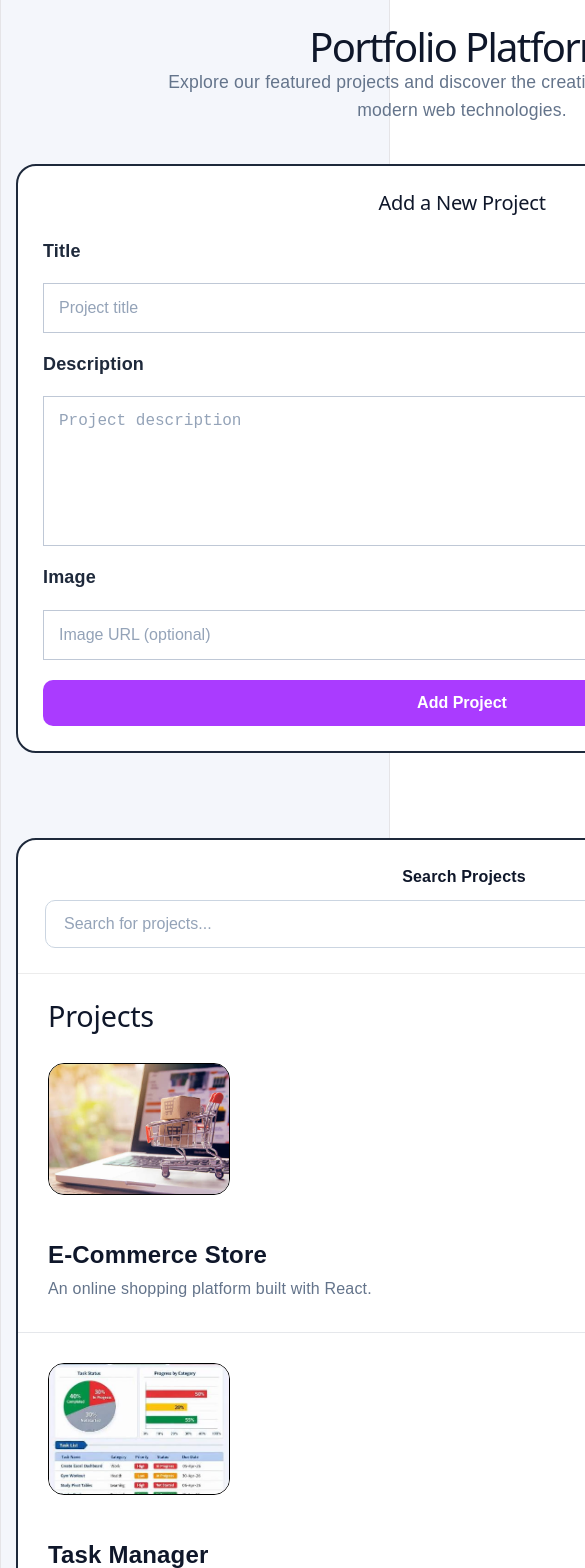
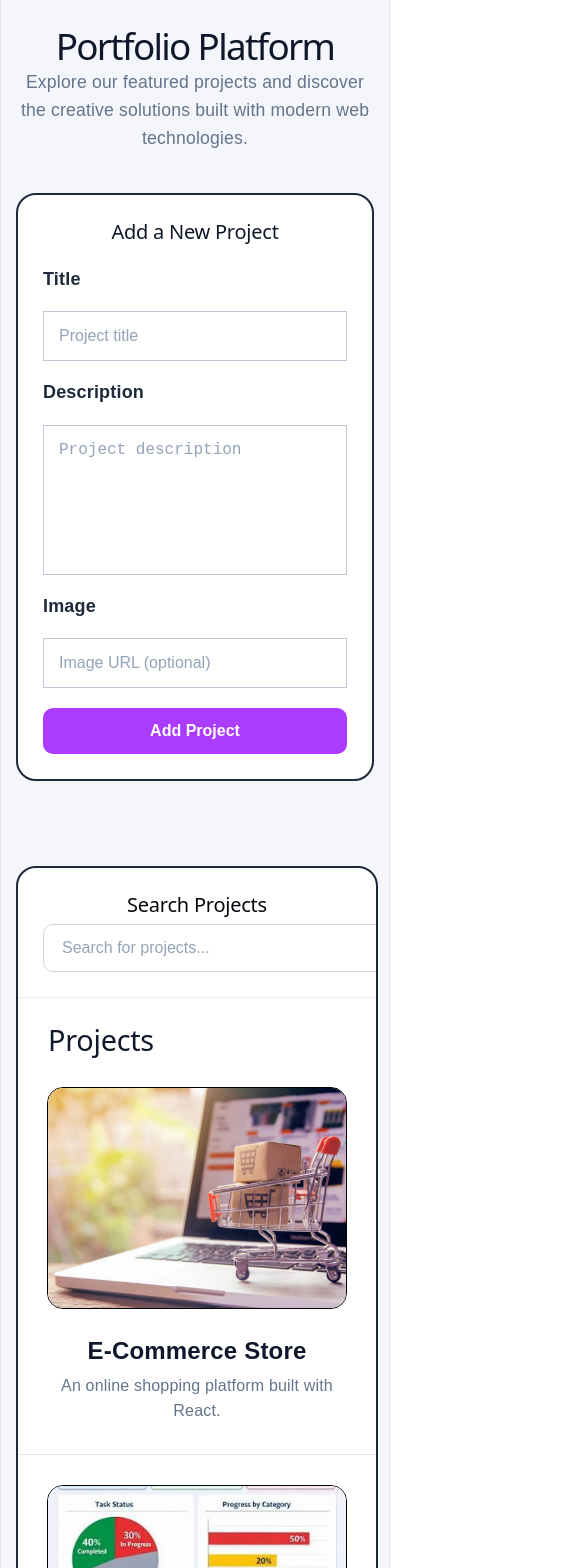
Before and after one commit to modidi/portfolio-platform, a React (Vite) app: page / in a window 390 px wide. Shown: the top 1568 px of the page, 585 px wide, since content can reach past the window. Built offline with nearby package versions, Linux system fonts and the light colour scheme.

Commit message:
feat: updating components with minimal changes

```diff
--- a/src/App.css
+++ b/src/App.css
@@ -36,39 +36,6 @@ body {
   gap: 45px;
 }
 
-.search-bar {
-  padding: 25px;
-  border-bottom: 1px solid #ececec;
-}
-
-.search-bar label {
-  display:block;
-  font-weight: 600;
-  margin-bottom: 12px;
-  color: #0f172a;
-}
-
-.search-bar input {
-  width: 800px;
-  padding: 14px 18px;
-  border: 1px solid #cbd5e1;
-  border-radius: 10px;
-  font-size: 1rem;
-  color: black;
-  outline: none;
-  background: white;
-  transition: 0.3s ease;
-}
-
-.search-bar input:focus {
-  border-color: #ae3bff;
-  box-shadow: 0 0 0 3px rgba(170, 59, 255, 0.15);
-}
-
-.search-bar input::placeholder {
-  color: #94a3b8;
-}
-
 .project-form {
   width: 100%;
   margin-bottom: 40px;
@@ -98,7 +65,8 @@ body {
   font-size: 18px;
 }
 
-.project-form input, .project-form textarea {
+.project-form input,
+.project-form textarea {
   width: 100%;
   padding: 15px;
   border: 1px solid #bfc8d6;
@@ -114,11 +82,13 @@ body {
   resize: none;
 }
 
-.project-form input::placeholder, .project-form textarea::placeholder {
+.project-form input::placeholder,
+.project-form textarea::placeholder {
   color: #94a3b8;
 }
 
-.project-form input:focus, .project-form textarea:focus {
+.project-form input:focus,
+.project-form textarea:focus {
   border-color: #aa3bff;
   box-shadow: 0 0 0 3px rgba(170, 59,255, 0.15);
 }
@@ -137,12 +107,15 @@ body {
   transition: 0.3s ease;
 }
 
+
 .project-form-submit:hover {
   background: #8b2bcc;
   transform: translateY(-2px);
 }
 
-.sucess-message {
+
+
+.success-message {
   background: #dcfce7;
   color: #166534;
   border: 1px solid #86efac;
@@ -151,7 +124,7 @@ body {
   margin-bottom: 25px;
   text-align: center;
   font-weight: 600;
-  animation: fadeIn 0,3s ease;
+  animation: fadeIn 0.3s ease;
 }
 
 @keyframes fadeIn {
@@ -174,11 +147,6 @@ body {
   overflow: hidden;
 }
 
-.project-list {
-  display: flex;
- flex-direction: column;
-}
-
 .project-section h2 {
   padding: 25px 30px 0;
   color: #0f172a;
@@ -187,36 +155,62 @@ body {
   font-size: 1.8rem;
 }
 
+.search-bar {
+  padding: 25px;
+  border-bottom: 1px solid #ececec;
+}
+
+.search-bar label {
+  display:block;
+  font-weight: 600;
+  margin-bottom: 12px;
+  color: #0f172a;
+}
+
+.search-bar input {
+  width: 100%;
+  padding: 14px 18px;
+  border: 1px solid #cbd5e1;
+  border-radius: 10px;
+  font-size: 1rem;
+  color: black;
+  outline: none;
+  background: white;
+  transition: 0.3s ease;
+}
+
+.search-bar input::placeholder {
+  color: #94a3b8;
+}
+
+.search-bar input:focus {
+  border-color: #ae3bff;
+  box-shadow: 0 0 0 3px rgba(170, 59, 255, 0.15);
+}
+
+.project-list {
+  display: flex;
+  flex-direction: column;
+}
+
 .project-card {
   display: flex;
   align-items: center;
   gap: 30px;
   padding: 30px;
   border-bottom: 1px solid #e5e7eb;
+  transition: .3s ease;
   animation: slideUp .5s ease;
-  /* box-shadow: 0 4px 12px rgba(0, 0, 0, .05); */
-  transition: all .3s ease;
 }
 
-@keyframes slideUp {
-  from {
-    opacity: 0;
-    transform: translateY(20px);
-  }
-  to {
-    opacity: 1;
-    transform: translateY(0);
-  }
+.project-card:last-child {
+  border-bottom:none;
 }
 
 .project-card:hover {
  background: #f8fafc;
  transform: translateY(-2px);
  box-shadow: 0 10px 25px rgba(0, 0, 0, .08);
-}
-
-.project-card:last-child {
-  border-bottom:none;
 }
 
 .project-card img {
@@ -252,20 +246,21 @@ body {
   line-height: 1.6;
 }
 
-.project-card h3 {
-  margin-top: 18px;
-  margin-bottom: 10px;
-  color: #0f172a;
-}
-
-.project-card p {
-  color: #64748b;
-  line-height: 1.6;
-}
-
 .project-list + p {
   text-align: center;
   color: #64748b;
+}
+
+
+@keyframes slideUp {
+  from {
+    opacity: 0;
+    transform: translateY(20px);
+  }
+  to {
+    opacity: 1;
+    transform: translateY(0);
+  }
 }
 
 .image-modal {
@@ -300,12 +295,13 @@ body {
   }
 }
 @media (max-width: 768px) {
+
   .app {
     padding: 15px;
   }
 
   .header h1{
-    font-size: 40px;
+    font-size: 2.3rem;
   }
 
   .project-form {
@@ -314,6 +310,20 @@ body {
 
   .project-card {
     flex-direction:column;
-    align-items:flex-start;
+    align-items:center;
+    text-align: center;
+  }
+
+  .project-card img {
+    width: 100%;
+    height: 220px;
+  }
+
+  .project-info {
+    text-align: center;
+  }
+
+  .search-bar input {
+    width: 100%;
   }
 }
--- a/src/App.jsx
+++ b/src/App.jsx
@@ -33,7 +33,7 @@ function App() {
     ]);
 
     const [searchTerm, setSearchTerm] = useState("");
-    const [sucessMessage, setSuccessMessage] = useState("");
+    const [successMessage, setSuccessMessage] = useState("");
     const [selectedImage, setSelectedImage] = useState(null);
 
     const addProject = (newProject) => {
@@ -58,11 +58,9 @@ function App() {
 
         <div className="content">
           {selectedImage && (
-                <div
-                className="image-modal"
-                onClick={() => setSelectedImage(null)}
-                >
-                    <img src={selectedImage}
+            <div className="image-modal" onClick={() => setSelectedImage(null)}>
+              <img
+                src={selectedImage}
                 alt="Selected Project"
                 className="modal-image"
                 onClick={(event) => event.stopPropagation()}
@@ -72,26 +70,27 @@ function App() {
 
           <ProjectForm addProject={addProject} />
 
-          {sucessMessage && (
-            <p className="sucess-message">
-                {sucessMessage}
-            </p>
-          )}
+          {successMessage && <p className="success-message">{successMessage}</p>}
 
           <div className="projects-container">
+
+            <div className="search-bar">
+
+              <h2>Search Projects</h2>
+
               <SearchBar
                 searchTerm={searchTerm}
-            setSearchTerm={setSearchTerm} />
+                setSearchTerm={setSearchTerm}
+              />
+            </div>
 
             <ProjectList
               projects={projects}
               searchTerm={searchTerm}
-            setSelectedImage={selectedImage} />
-
+              setSelectedImage={setSelectedImage}
+            />
           </div>
-
         </div>
-
       </div>
     );
 }
--- a/src/components/ProjectCard.jsx
+++ b/src/components/ProjectCard.jsx
@@ -4,7 +4,7 @@ function ProjectCard({ project, setSelectedImage }) {
     return (
       <article className="project-card">
         <img
-          src={project.image || "https://via.placeholder.com/300"}
+          src={project.image || placeholder}
           alt={project.title}
           onClick={() => setSelectedImage(project.image || placeholder)}
           onError={(event) => {
--- a/src/components/SearchBar.jsx
+++ b/src/components/SearchBar.jsx
@@ -2,15 +2,13 @@ function SearchBar({searchTerm, setSearchTerm}) {
     return (
       <section>
 
-        <div className="search-bar">
-            <label htmlFor="search">Search Projects</label>
           <input
             type="text"
             placeholder="Search for projects..."
             value={searchTerm}
             onChange={(event) => setSearchTerm(event.target.value)}
           />
-        </div>
+
       </section>
     );
 }
```
Lines whose indentation alone changed are shown as unchanged.
